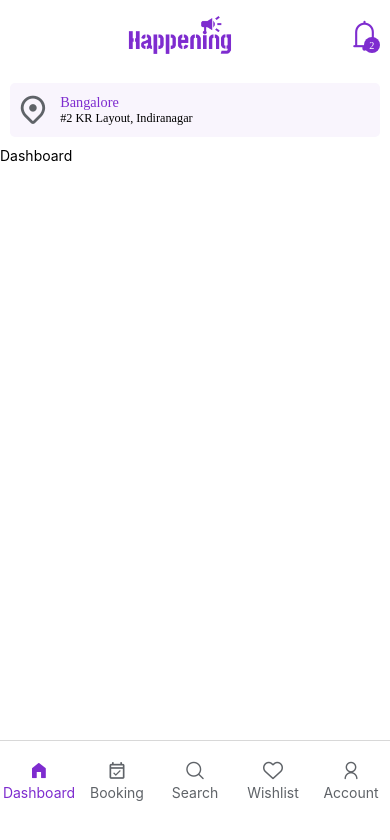
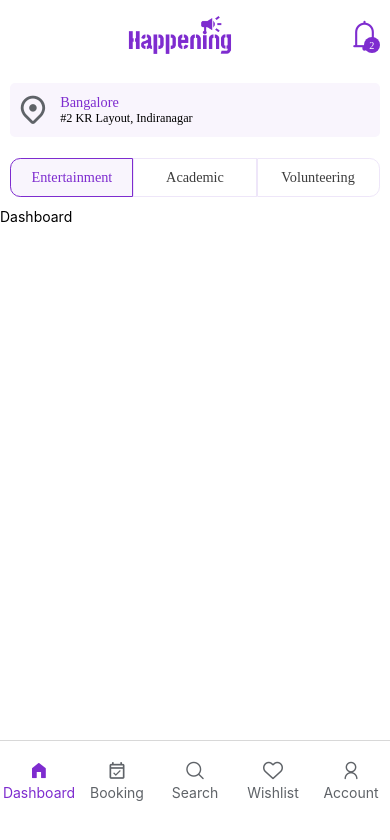
Before and after one commit to shubh435/happening-Eccomerce-Assigment-task, a React Native app: screen /HomeNavigation in a window 390 px wide. Shown: the top 840 px of the page. Built offline with nearby package versions, Linux system fonts and the light colour scheme.

Commit message:
Add button component to Dashboard; enhance styling and layout with new color definitions

```diff
--- a/src/global/theme.ts
+++ b/src/global/theme.ts
@@ -2,10 +2,13 @@
     // Add your custom color here
     "purple": "#7E2CCF",
     "purple-light": '#F9F5FD',
+    "purple-light-2": '#EEE6F9',
     "white": "#FFFFFF",
     "black": "#000000",
     "gray": "#A3A3A3",
+    "gray-2": "#3C3C3C",
     "light-gray": "#5F6368",
+
     "white-gray": "#FBFBFB",
     "light-gray-2": "#E5E5E5"
 }
--- a/src/screen/Dashboard.tsx
+++ b/src/screen/Dashboard.tsx
@@ -1,11 +1,26 @@
-import { View, Text, SafeAreaView, StatusBar, StyleSheet, Image } from 'react-native'
+import { View, Text, SafeAreaView, StatusBar, StyleSheet, Image, TouchableOpacity, StyleProp, ViewStyle, TextStyle } from 'react-native'
 import React from 'react'
 import { COLORS, FONTS } from '../global/theme'
 import { happeningLogoPng } from '../assets/assets'
 import AntdesignIcon from 'react-native-vector-icons/AntDesign'
 import OcticonsIcon from 'react-native-vector-icons/Octicons'
 import { horizontalScale, moderateScale, verticalScale } from '../helper/Scale'
+interface ButtonProps {
+  title: string;
+  onPress?: () => void;
+  buttonStyle?: StyleProp<ViewStyle>,
+  textStyle?: StyleProp<TextStyle>;
+  isActive?: boolean;
+}
+const Button: React.FC<ButtonProps> = ({ title, onPress, buttonStyle, textStyle, isActive = false }) => {
+  return (
+    <TouchableOpacity style={[styles.buttonStyles, buttonStyle, isActive && styles.buttonActiveStyle]} onPress={onPress}>
+      <Text numberOfLines={1} style={[styles.textStyle, textStyle, isActive && styles.textActiveStyle]}>{title}</Text>
+    </TouchableOpacity>
+  )
+}
 const Dashboard = () => {
+
   return (
     <View style={styles.container}>
 
@@ -32,6 +47,12 @@
               <Text style={styles.cityTextStyle}>Bangalore</Text>
               <Text style={styles.adressTextStyle}>#2 KR Layout, Indiranagar</Text>
             </View>
+          </View>
+
+          <View style={styles.buttonContainer}>
+            <Button title='Entertainment' isActive buttonStyle={styles.button1Style} />
+            <Button title='Academic' />
+            <Button title='Volunteering' buttonStyle={styles.buttonEndStyle} />
           </View>
 
 
@@ -98,4 +119,41 @@
     fontFamily: FONTS.poppins.regular,
     color: COLORS.black
   },
+  buttonContainer: {
+    flexDirection: 'row',
+    margin: verticalScale(10),
+    alignItems: 'center',
+    borderRadius: moderateScale(10),
+    justifyContent: "space-between"
+  },
+  buttonStyles: {
+    paddingVertical: verticalScale(10),
+    flex: 1,
+    justifyContent: 'center',
+    alignItems: 'center',
+    borderColor: COLORS['purple-light-2'],
+    borderWidth: 1,
+    width: "30%"
+  },
+  buttonActiveStyle:{
+    backgroundColor: COLORS['purple-light'],
+    borderColor: COLORS.purple
+  },
+  button1Style: {
+    borderTopLeftRadius: moderateScale(10),
+    borderBottomLeftRadius: moderateScale(10),
+  },
+  buttonEndStyle: {
+    borderTopRightRadius: moderateScale(10),
+    borderBottomRightRadius: moderateScale(10),
+  },
+
+  textStyle: {
+    fontFamily: FONTS.poppins.medium,
+    fontSize: moderateScale(14),
+    color: COLORS["gray-2"]
+  },
+  textActiveStyle: {
+    color: COLORS.purple
+  },
 })
```
